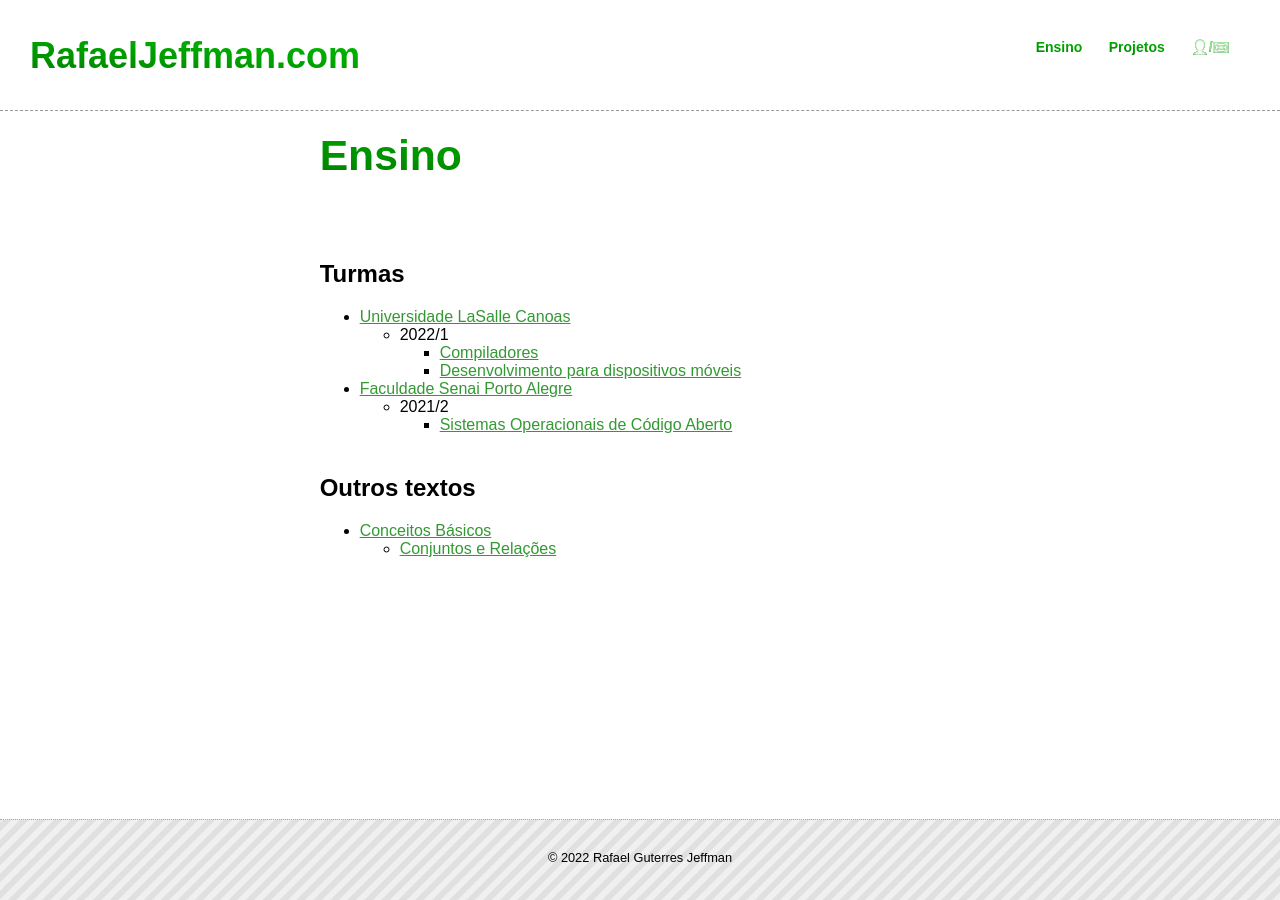
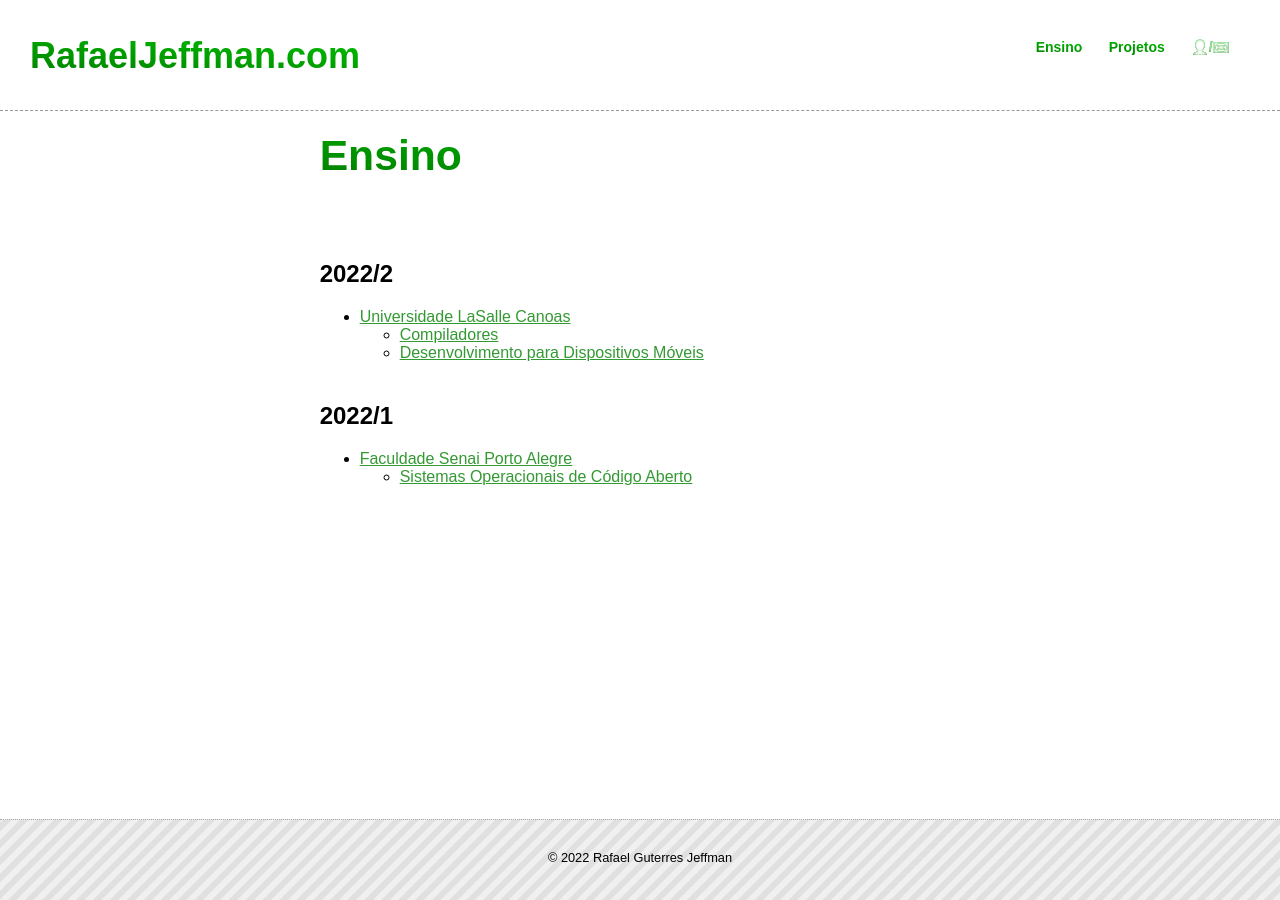
Before and after one commit to rafasgj/rafaeljeffman.com, a Jekyll site: the page built from teaching/index.md, in a window 1280 px wide. Built offline with Jekyll 4.4.1, drawn with Linux system fonts in a browser that asks for light colours.

Commit message:
Update some index pages to new format.

```diff
--- a/teaching/index.md
+++ b/teaching/index.md
@@ -3,19 +3,13 @@
 layout: section
 ---
 
-## Turmas
+## 2022/2
 
-* [Universidade LaSalle Canoas](lassale)
-    * 2022/1
-        * [Compiladores](lasalle/compilers)
-        * [Desenvolvimento para dispositivos móveis](lasalle/compilers)
+* [Universidade LaSalle Canoas](lasalle)
+    * [Compiladores](lasalle/compilers)
+    * [Desenvolvimento para Dispositivos Móveis](lasalle/mobile)
+
+## 2022/1
 
 * [Faculdade Senai Porto Alegre](senai)
-    * 2021/2
-        * [Sistemas Operacionais de Código Aberto](senai/soca)
-
-
-## Outros textos
-
-* [Conceitos Básicos](basics)
-    * [Conjuntos e Relações](basics/set-concepts)
+     * [Sistemas Operacionais de Código Aberto](senai/soca)
```
Also changed, not shown: projects/index.md (+3 -5 lines).
